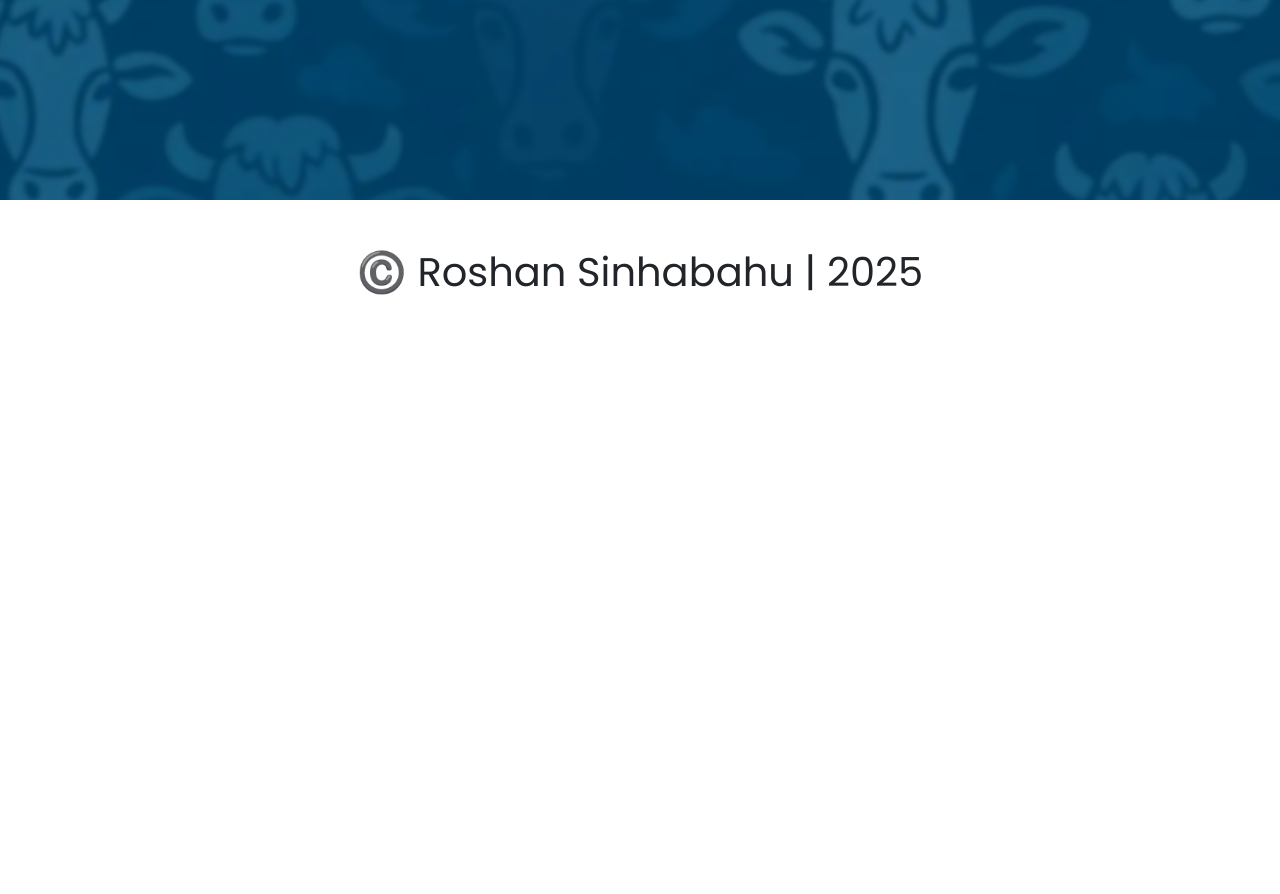
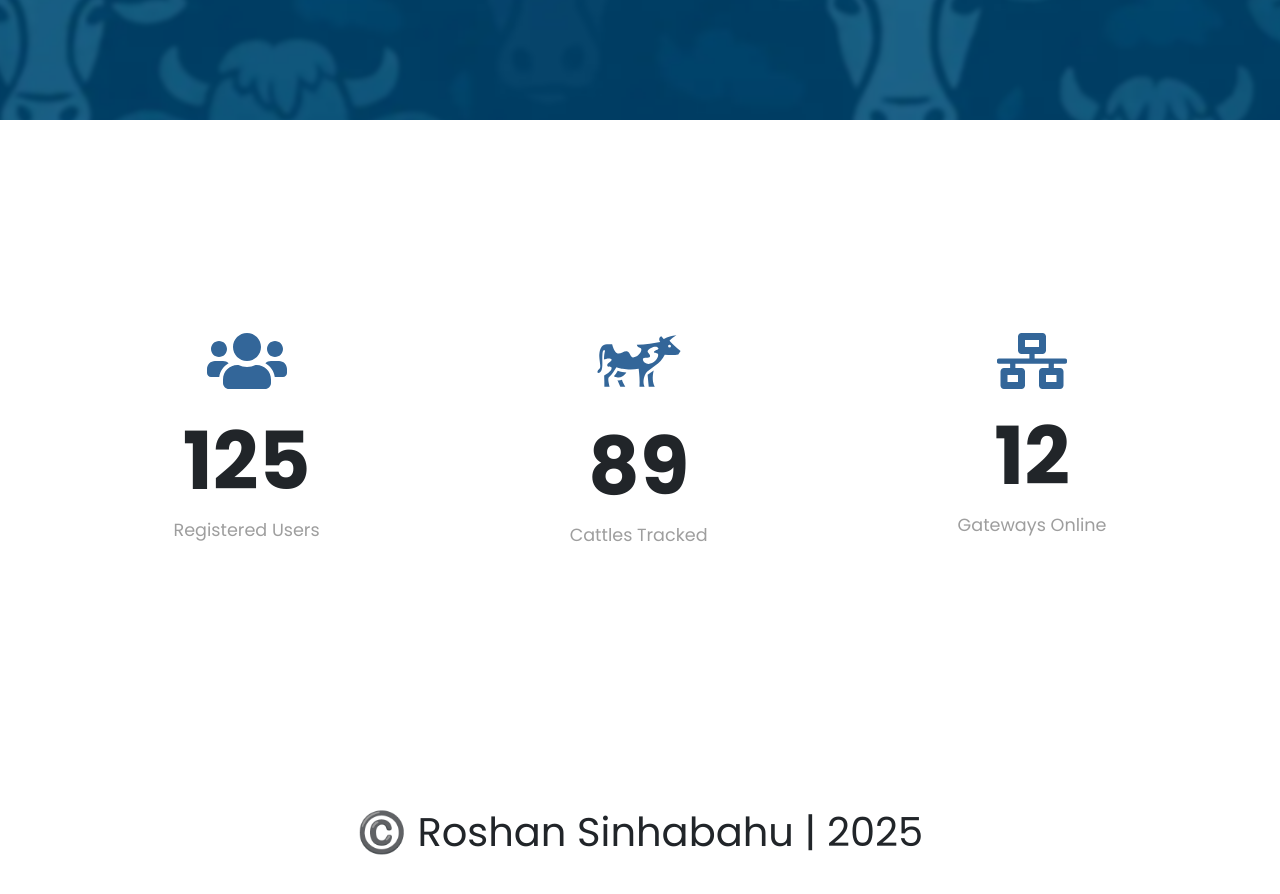
Before and after one commit to RoshanSinhabahu/MoomapProject_Portfolio-site, a React (Create React App) app: page / in a window 1280 px wide. Shown: the part 3000-3894 px from the top of the page. Before the commit the page ends 3352 px from the top, so only its background shows below. Built offline with nearby package versions, Linux system fonts and the light colour scheme.

Commit message:
Refactor project structure and add new components for improved functionality and responsiveness, including Navbar, StatsSection, Aim, Limitation, LoraInfo, Problem, Solution, and Footer. Update dependencies in package.json and package-lock.json.

```diff
--- a/src/App.css
+++ b/src/App.css
@@ -1,3 +1,7 @@
+@tailwind base;
+@tailwind components;
+@tailwind utilities;
+
 .App {
   text-align: center;
 }
@@ -211,6 +215,15 @@ section {
   z-index: 1;
 }
 
+.parallax-section {
+  height: 100vh;
+  position: relative;
+  overflow: hidden;
+  margin: 0;
+  padding: 0;
+  z-index: 1;
+}
+
 .parallax-overlay {
   position: absolute;
   width: 75%;
@@ -288,9 +301,9 @@ section {
   to { transform: rotate(360deg); }
 }
 
-#solution {
-  height: 100vh;
-  background-color: #eeeeee;
+.solution-bg {
+  height: 90vh;
+  background-color: #f8f9fa;
   text-align: center;
   position: relative;
   display: flex;
@@ -299,3 +312,90 @@ section {
   flex-direction: column;
   padding: 20px;
 }
+
+.stats-section {
+  padding: 40px 0;
+  text-align: center;
+}
+
+.stats-container {
+  height: 70vh;
+  display: flex;
+  justify-content: center;
+  align-items: center;
+  flex-wrap: nowrap;
+  gap: 250px;
+}
+
+.stat-tile {
+  display: flex;
+  flex-direction: column;
+  align-items: center;
+}
+
+.icon {
+  color: #336699;
+  margin-bottom: 12px;
+}
+
+.stat-value {
+  font-size: 5rem;
+  font-weight: 700;
+  margin: 0;
+}
+
+.stat-label {
+  margin-top: 8px;
+  font-size: 1.1rem;
+  font-weight: 500;
+  color: #9e9e9e;
+}
+
+@media (max-width: 768px) {
+  .stats-container {
+    gap: 60px;
+  }
+}
+
+@media (max-width: 480px) {
+  .stats-container {
+    height: auto;
+    margin: 20px;
+    gap: 10px;
+    flex-direction: column; /* stack items vertically if needed */
+  }
+
+  .solution-bg {
+    height: 130vh;
+  }
+
+  .problem-section {
+    margin-top: 50px;
+    height: 90vh;
+  }
+
+  .stat-tile {
+    margin: 20px 0;
+  }
+
+  .parallax-section{
+    height: 100vh;
+  }
+
+  .parallax-section h1 {
+    font-size: 2.5rem;
+    padding-bottom: -10px;
+  }
+
+  .parallax-subtitle {
+    font-size: 0.9rem;
+  }
+
+  .limitation-section{
+    height: 65vh;
+  }
+
+  .loraInfo-section{
+    height: 60vh;
+  }
+}
--- a/src/App.js
+++ b/src/App.js
@@ -4,6 +4,7 @@ import Footer from './components/Footer';
 import Problem from './components/Problem';
 import Solution from './components/Solution';
 import Aim from './components/Aim';
+import StatsSection from './components/StatsSection';
 import 'aos/dist/aos.css';
 import AOS from 'aos';
 import { useEffect } from 'react';
@@ -25,6 +26,7 @@ function App() {
       <Problem />
       <Solution />
       <Aim />
+      <StatsSection />
       <Footer />
     </>
   );
--- a/src/components/Limitation.js
+++ b/src/components/Limitation.jsx
@@ -3,9 +3,9 @@
 
 function Limitation() {
   return (
-    <section id="technology" className="col-md-6 mb-4 mb-md-0 text-center py-5" data-aos="fade-right" data-aos-delay="100">
+    <section id="technology" className="col-md-6 mb-4 mb-md-0 text-center py-5 limitation-section" data-aos="fade-right" data-aos-delay="100">
       <h2 className="mb-4">Limitations of Existing Systems</h2>
-      <i className="fas fa-exclamation-triangle fa-4x mb-5 text-primary"></i>
+      <i className="fas fa-exclamation-triangle fa-4x mb-5 icon"></i>
       <p>
         Modern livestock tracking systems often use GSM or satellite networks, but these are costly, need lots of power, and aren’t practical for small farmers in developing countries. Studies have tested GPS collars with GSM networks, but they don’t work well in areas with poor coverage and are still too expensive for most farmers in Sri Lanka.
       </p>
--- a/src/components/LoraInfo.js
+++ b/src/components/LoraInfo.jsx
@@ -1,9 +1,9 @@
 // LoraInfo.js
 function LoraInfo() {
   return (
-    <div className="col-md-6 text-center" data-aos="fade-left" data-aos-delay="300">
+    <div className="col-md-6 text-center loraInfo-section" data-aos="fade-left" data-aos-delay="300">
       <h2 className="mb-4">What is LoRa?</h2>
-      <i className="fas fa-broadcast-tower fa-4x mb-5 text-primary"></i>
+      <i className="fas fa-broadcast-tower fa-4x mb-5 icon" style={{ color: "#336699" }}></i>
       <p>
         LoRa (Long Range) technology is a better option.<br/> It’s low-cost, low-power, and doesn’t rely on mobile networks, making it ideal for rural farms. A smart collar using LoRa, solar power, GPS, and motion sensors can provide an affordable and reliable way to track free-range cattle. This project aims to create that solution for Sri Lankan farmers.
       </p>
--- a/src/components/Problem.js
+++ b/src/components/Problem.jsx
@@ -2,7 +2,7 @@ function Problem() {
   return (
     <section id="problem" className="py-5 problem-section" data-aos="zoom-out" data-aos-delay="100">
       <div className="container text-center ">
-        <i className="fas fa-question-circle fa-8x mb-5"  style={{ color: '#336699' }}></i>
+        <i className="fas fa-question-circle fa-8x mb-5 icon"></i>
         <h2 className="mb-5 display-3">Why We Do This?</h2>
         <p className="mb-5">In rural Sri Lanka, free-range cattle often damage crops, cause road accidents, and are hard to find when lost or stolen. This harms farmers’ incomes and safety.
            <br/><br/>Existing smart farming systems are too costly, complicated, and depend on networks that don’t work well in these areas. <br/><br/>Farmers need a simple, low-cost solution they can manage easily.</p>
--- /dev/null
+++ b/src/components/StatsSection.jsx
@@ -0,0 +1,89 @@
+import { useEffect, useRef, useState } from "react";
+import { FaUsers, FaNetworkWired } from "react-icons/fa";
+import { GiCow } from "react-icons/gi";
+
+function StatsSection() {
+  const [hasAnimated, setHasAnimated] = useState(false);
+  const [displayedValues, setDisplayedValues] = useState([0, 0, 0]);
+  const sectionRef = useRef(null);
+
+  const stats = [
+    {
+      id: 1,
+      icon: <FaUsers size={80} className="icon" />,
+      label: "Registered Users",
+      value: 125,
+    },
+    {
+      id: 2,
+      icon: <GiCow size={90} className="icon" />,
+      label: "Cattles Tracked",
+      value: 89,
+    },
+    {
+      id: 3,
+      icon: <FaNetworkWired size={70} className="icon" />,
+      label: "Gateways Online",
+      value: 12,
+    },
+  ];
+
+  useEffect(() => {
+    const observer = new IntersectionObserver(
+      (entries) => {
+        if (entries[0].isIntersecting && !hasAnimated) {
+          startCountAnimation();
+          setHasAnimated(true);
+        }
+      },
+      { threshold: 0.4 } // adjust visibility percentage
+    );
+
+    if (sectionRef.current) {
+      observer.observe(sectionRef.current);
+    }
+
+    return () => {
+      if (sectionRef.current) {
+        observer.unobserve(sectionRef.current);
+      }
+    };
+  }, [hasAnimated]);
+
+  const startCountAnimation = () => {
+    const duration = 2500; //
+    const frameRate = 30;
+    const totalFrames = Math.round(duration / (1000 / frameRate));
+
+    stats.forEach((stat, index) => {
+      let frame = 0;
+      const counter = setInterval(() => {
+        frame++;
+        const progress = frame / totalFrames;
+        const value = Math.round(stat.value * progress);
+        setDisplayedValues((prev) => {
+          const updated = [...prev];
+          updated[index] = value;
+          return updated;
+        });
+        if (frame === totalFrames) clearInterval(counter);
+      }, 1000 / frameRate);
+    });
+  };
+
+  return (
+    <section className="stats-section" id="stats" ref={sectionRef}>
+      <div className="stats-container">
+        {stats.map((item, index) => (
+          <div key={item.id} className="stat-tile" data-aos="fade-up" data-aos-delay={index * 100}>
+            {item.icon}
+            <h2 className="stat-value">{displayedValues[index]}</h2>
+            <p className="stat-label " data-aos="fade-up" data-aos-delay="100">{item.label}</p>
+          </div>
+        ))}
+      </div>
+    </section>
+  );
+}
+
+export default StatsSection;
```
Also changed, not shown: package.json (+5 -2 lines), src/components/Aim.jsx (renamed from src/components/Aim.js), src/components/Footer.jsx (renamed from src/components/Footer.js), src/components/Hero.jsx (renamed from src/components/Hero.js), src/components/Navbar.jsx (renamed from src/components/Navbar.js), src/components/Solution.jsx (renamed from src/components/Solution.js), 1 other file (tests, documents, lock files or other folders).
